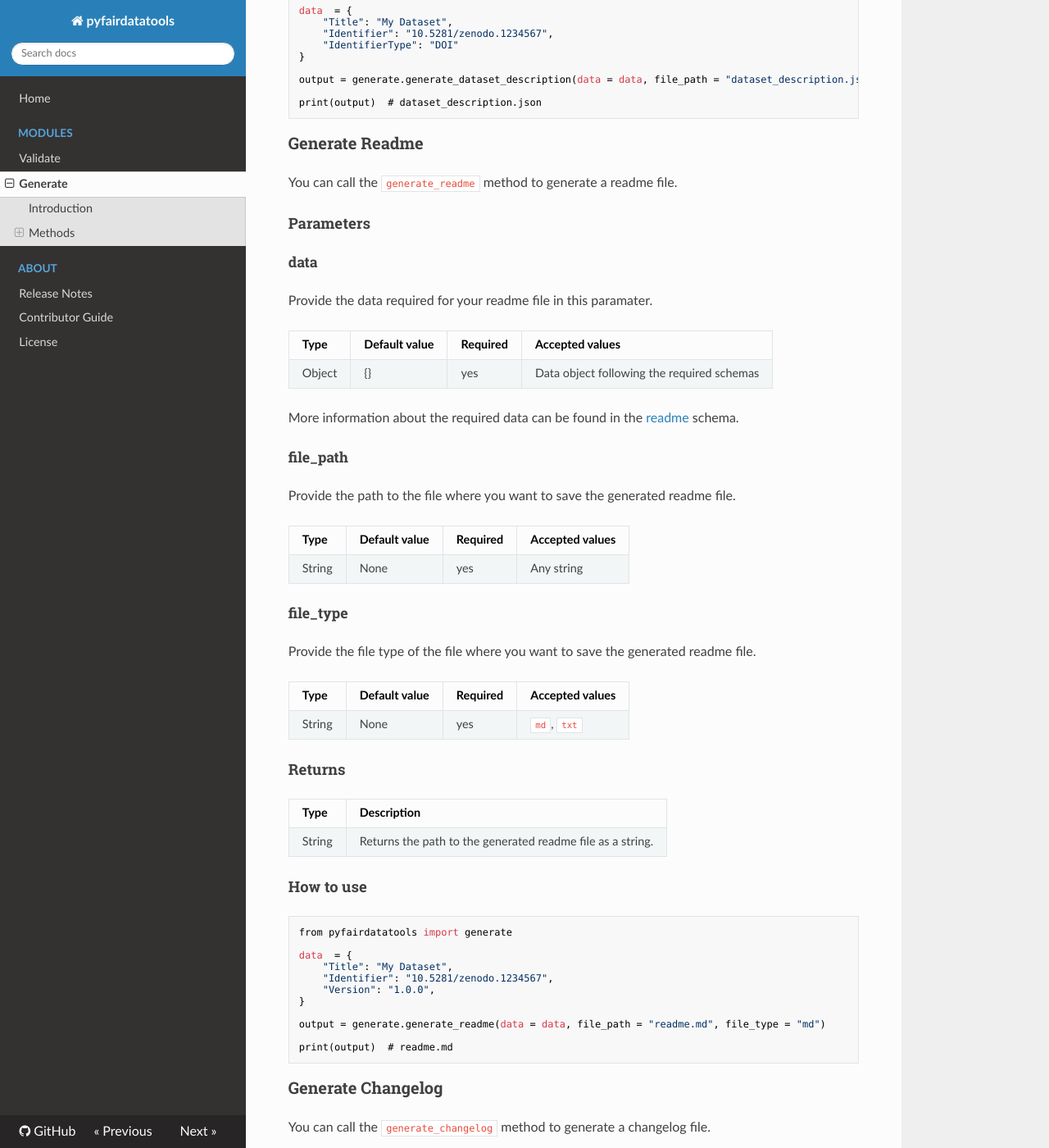
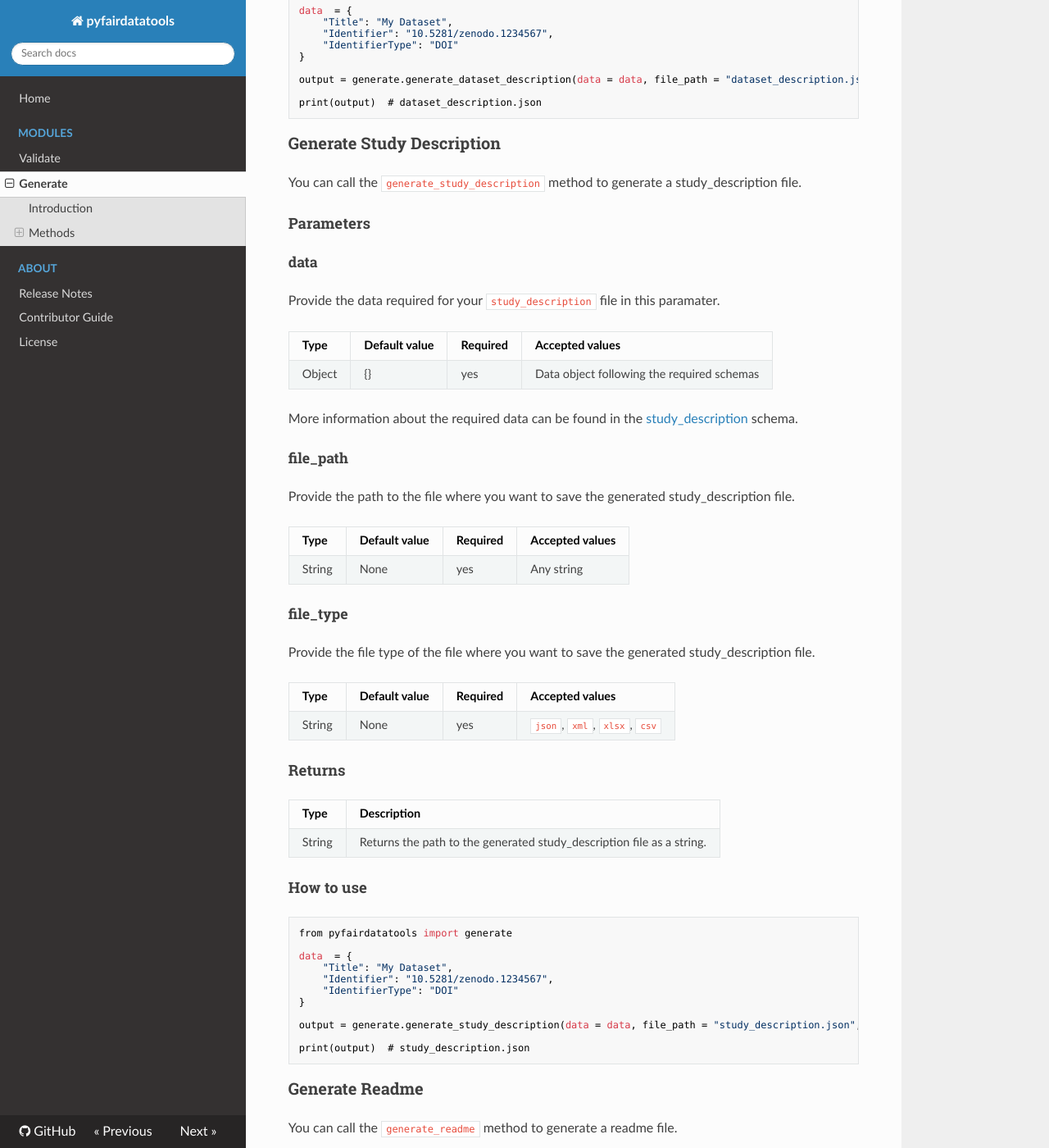
Before and after one commit to AI-READI/pyfairdatatools, an MkDocs documentation site: the page built from docs/modules/generate.md, in a window 1280 px wide and 1400 px high, scrolled down 1636 px. Shown: the whole window at 82% size. Built offline with MkDocs 1.6.1, drawn with Linux system fonts in a browser that asks for light colours; nearby versions of some CDN libraries.

Commit message:
docs: update for study_description

````diff
--- a/docs/modules/generate.md
+++ b/docs/modules/generate.md
@@ -68,6 +68,60 @@ data  = {
 output = generate.generate_dataset_description(data = data, file_path = "dataset_description.json", file_type = "json")
 
 print(output)  # dataset_description.json
+```
+
+### Generate Study Description
+
+You can call the `generate_study_description` method to generate a study_description file.
+
+#### Parameters
+
+##### data
+
+Provide the data required for your `study_description` file in this paramater.
+
+| Type   | Default value | Required | Accepted values                            |
+| ------ | ------------- | -------- | ------------------------------------------ |
+| Object | {}            | yes      | Data object following the required schemas |
+
+More information about the required data can be found in the [study_description](../schemas/study_description.md) schema.
+
+##### file_path
+
+Provide the path to the file where you want to save the generated study_description file.
+
+| Type   | Default value | Required | Accepted values |
+| ------ | ------------- | -------- | --------------- |
+| String | None          | yes      | Any string      |
+
+##### file_type
+
+Provide the file type of the file where you want to save the generated study_description file.
+
+| Type   | Default value | Required | Accepted values              |
+| ------ | ------------- | -------- | ---------------------------- |
+| String | None          | yes      | `json`, `xml`, `xlsx`, `csv` |
+
+#### Returns
+
+| Type   | Description                                                           |
+| ------ | --------------------------------------------------------------------- |
+| String | Returns the path to the generated study_description file as a string. |
+
+#### How to use
+
+```python
+from pyfairdatatools import generate
+
+data  = {
+    "Title": "My Dataset",
+    "Identifier": "10.5281/zenodo.1234567",
+    "IdentifierType": "DOI"
+}
+
+output = generate.generate_study_description(data = data, file_path = "study_description.json", file_type = "json")
+
+print(output)  # study_description.json
 ```
 
 ### Generate Readme
````
Also changed, not shown: docs/modules/validate.md (+40 -0 lines).
